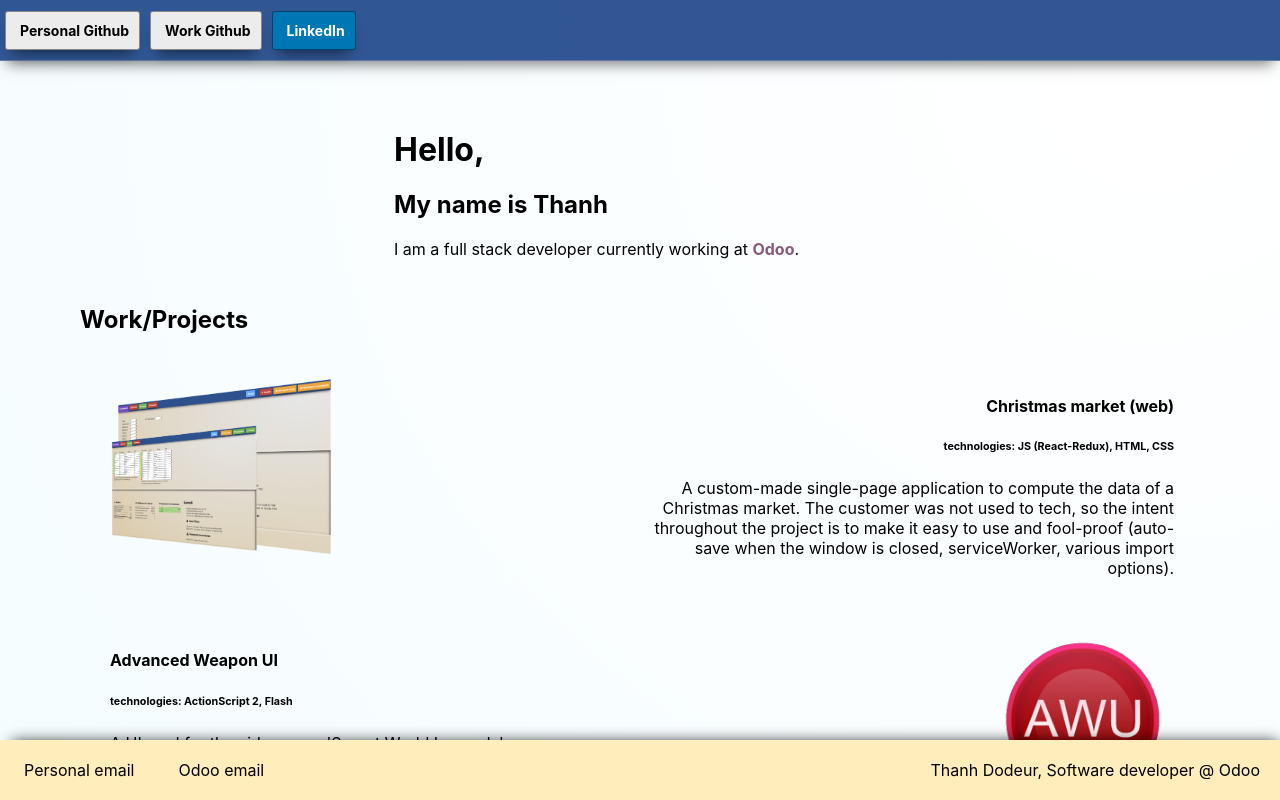
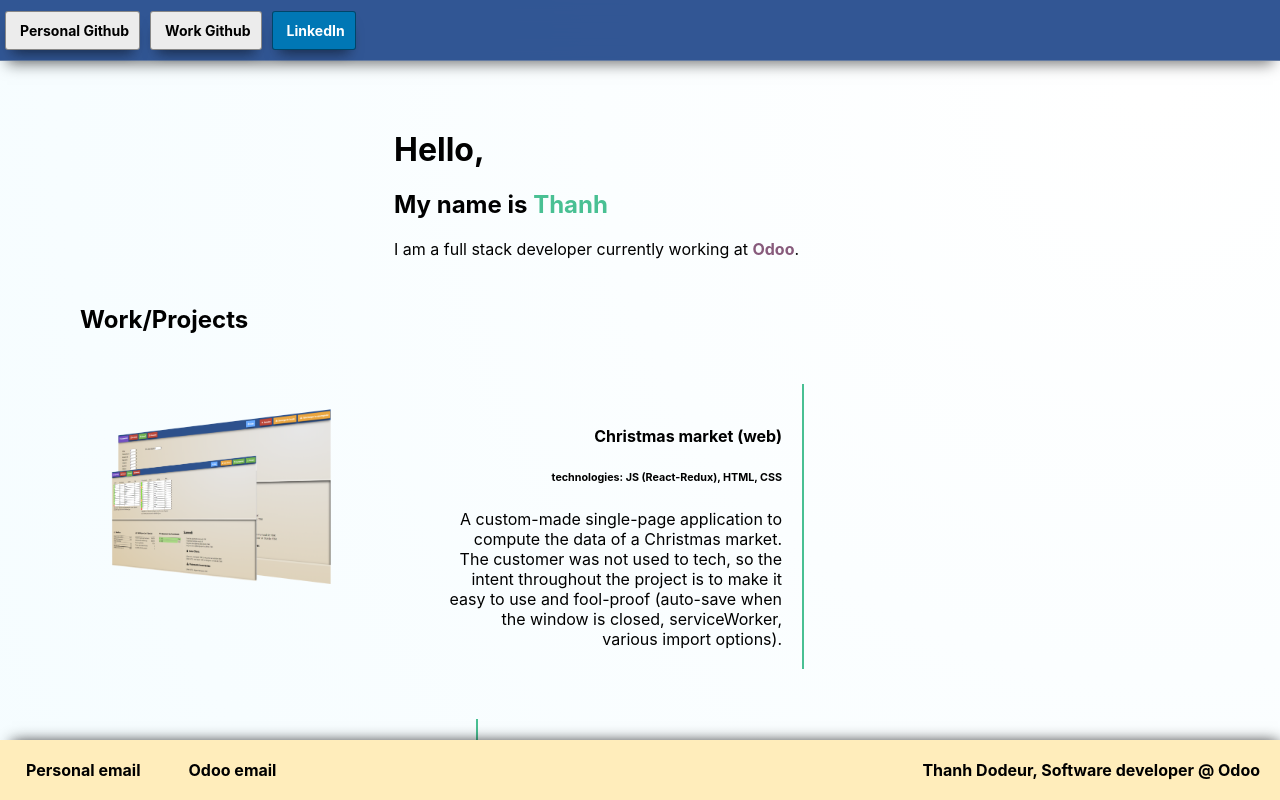
Before and after one commit to ThanhDodeur/home, a React (Create React App) app: page / in a window 1280 px wide. Both pictures are taken after a click on the element 640 px from the left and 400 px from the top of the page. Shown: the top 800 px of the page. Built offline with nearby package versions, Linux system fonts and the light colour scheme; some icons are missing.

Commit message:
Project Style

```diff
--- a/src/App.css
+++ b/src/App.css
@@ -1,3 +1,6 @@
+
+@import "vars.css";
+
 .App {
   text-align: center;
 }
@@ -113,7 +116,7 @@
 }
 
 .odoo {
-  color: #875a7b;
+  color: var(--odoo-color);
 }
 
 .ml-10 {
--- /dev/null
+++ b/src/components/Footer/Footer.css
@@ -0,0 +1,39 @@
+@import "../../vars.css";
+
+.footer-box {
+    font-weight: bold;
+}
+
+.footer-box .generic-button {
+    margin: 10px;
+}
+
+.footer-box .footer-element {
+    padding: 20px;
+    margin-left: 2px;
+    margin-right: 2px;
+}
+
+.footer-box .footer-element:hover {
+    border-left: 2px solid var(--main-color);
+    border-right: 2px solid var(--main-color);
+    margin-left: 0px;
+    margin-right: 0px;
+}
+
+.footer-box a {
+    color: black;
+}
+
+.dark .footer-box a {
+    color: white;
+}
+
+.footer-box {
+    display: flex;
+}
+
+.footer-signature {
+    padding: 20px;
+
+}
--- /dev/null
+++ b/src/components/Footer/Footer.js
@@ -0,0 +1,34 @@
+import React from "react";
+import "./Footer.css";
+
+function Footer(props) {
+
+    return (
+        <div className="footer-box">
+            <a
+                className=""
+                target="new"
+                href="mailto: thanhdodeur@gmail.com"
+            >
+                <div className="footer-element">
+                    <i className="fa fa-envelope"></i>Personal
+                    email
+                </div>
+            </a>
+            <a
+                className=""
+                target="new"
+                href="mailto: tso@odoo.com"
+            >
+                <div className="footer-element">
+                    <i className="fa fa-envelope"></i>Odoo email
+                </div>
+            </a>
+            <div className="footer-signature ml-auto">
+                Thanh Dodeur, Software developer @ Odoo
+            </div>
+        </div>
+    );
+}
+
+export default Footer;
--- a/src/components/MainPage/MainPage.css
+++ b/src/components/MainPage/MainPage.css
@@ -44,22 +44,6 @@
     background-color: rgba(99, 99, 99, 0.87);
 }
 
-footer .generic-button {
-    margin: 10px;
-}
-
-footer .footer-element {
-    padding: 20px;
-}
-
-footer a {
-    color: black;
-}
-
-.dark footer a {
-    color: white;
-}
-
 .generic-button {
     padding: 10px;
     color: white;
@@ -82,11 +66,3 @@
 .generic-button:hover {
     filter: brightness(90%);
 }
-
-.footer-box {
-    display: flex;
-}
-
-.footer-signature {
-    padding: 20px;
-}
--- a/src/components/MainPage/MainPage.js
+++ b/src/components/MainPage/MainPage.js
@@ -4,6 +4,7 @@
 import NavBar from "../NavBar/NavBar.js";
 import ProjectBox from "../ProjectBox/ProjectBox.js";
 import Summary from "../Summary/Summary.js";
+import Footer from "../Footer/Footer.js";
 
 class MainPage extends React.Component {
     constructor(props) {
@@ -114,30 +115,7 @@
                         <ProjectBox />
                     </main>
                     <footer>
-                        <div className="footer-box">
-                            <a
-                                className=""
-                                target="new"
-                                href="mailto: thanhdodeur@gmail.com"
-                            >
-                                <div className="footer-element">
-                                    <i className="fa fa-envelope"></i>Personal
-                                    email
-                                </div>
-                            </a>
-                            <a
-                                className=""
-                                target="new"
-                                href="mailto: tso@odoo.com"
-                            >
-                                <div className="footer-element">
-                                    <i className="fa fa-envelope"></i>Odoo email
-                                </div>
-                            </a>
-                            <div className="footer-signature ml-auto">
-                                Thanh Dodeur, Software developer @ Odoo
-                            </div>
-                        </div>
+                        <Footer/>
                     </footer>
                 </div>
             </div>
--- a/src/components/ProjectBox/ProjectBox.css
+++ b/src/components/ProjectBox/ProjectBox.css
@@ -1,13 +1,16 @@
+@import "../../vars.css";
+
 .project-box {
     margin: 20px 80px 100px 80px;
 }
 
 .project-tile {
-    width: 95%;
-    margin: 10px;
+    width: 60%;
+    margin: 50px 10px 50px 10px;
     padding: 20px;
     display: flex;
     justify-content: space-between;
+    transition: all 1s;
 }
 
 .project-tile:hover {
@@ -16,6 +19,31 @@
 
 .project-tile:active {
     box-shadow: 7px 7px 20px rgba(0, 0, 0, 0.411);
+}
+
+.dark .project-tile:hover {
+    box-shadow: 1px 1px 10px rgba(218, 218, 218, 0.562);
+}
+
+.dark .project-tile:active {
+    box-shadow: 7px 7px 20px rgba(219, 219, 219, 0.411);
+}
+
+.project-tile:nth-of-type(even) {
+    border-left: 2px solid var(--main-color);
+    margin-left: auto;
+}
+
+.project-tile:nth-of-type(even):hover {
+    margin-right: 10%;
+}
+
+.project-tile:nth-of-type(odd) {
+    border-right: 2px solid var(--main-color);
+}
+
+.project-tile:nth-of-type(odd):hover {
+    margin-left: 10%;
 }
 
 .project-text {
--- a/src/components/ProjectBox/ProjectBox.js
+++ b/src/components/ProjectBox/ProjectBox.js
@@ -51,7 +51,7 @@
                         <div className="project-description">{project.description}</div>
                     </div>
                     <div className="project-thumbnail">
-                        <img {...project.img}/>
+                        <img alt={project.img.alt} src={project.img.src}/>
                     </div>
                 </div>
             );
--- a/src/components/Summary/Summary.css
+++ b/src/components/Summary/Summary.css
@@ -1,3 +1,5 @@
+@import "../../vars.css";
+
 .summary-box {
     padding: 10px;
     margin-left: 30%;
@@ -7,3 +9,7 @@
     margin-top: 60px;
     white-space: pre-wrap;
 }
+
+.summary-content > h2 > span {
+    color: var(--main-color);
+}
--- a/src/components/Summary/Summary.js
+++ b/src/components/Summary/Summary.js
@@ -7,7 +7,7 @@
         <div className="summary-box">
             <div className="summary-content">
                 <h1>Hello,</h1>
-                <h2>My name is Thanh</h2>
+                <h2>My name is <span>Thanh</span></h2>
                 <p>I am a full stack developer currently working at <a href="https://www.odoo.com/" target="new"><b className="odoo">Odoo</b></a>.</p>
             </div>
         </div>
--- /dev/null
+++ b/src/vars.css
@@ -0,0 +1,4 @@
+:root {
+    --main-color: rgb(73, 192, 147);
+    --odoo-color: #875a7b;
+}
```
Also changed, not shown: src/description/projects/odoo_logo.png (added).
